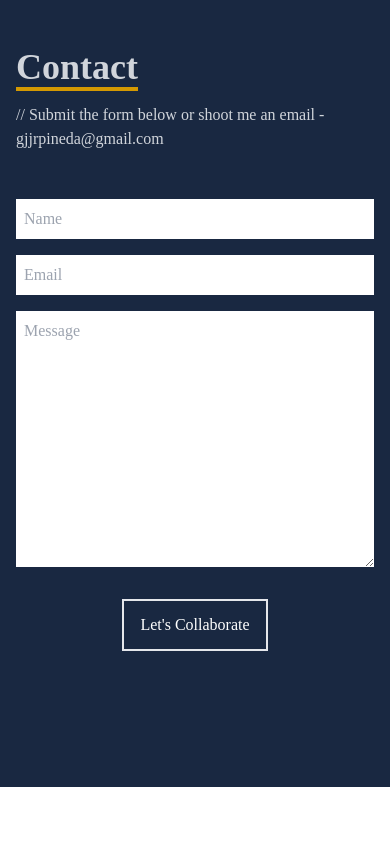
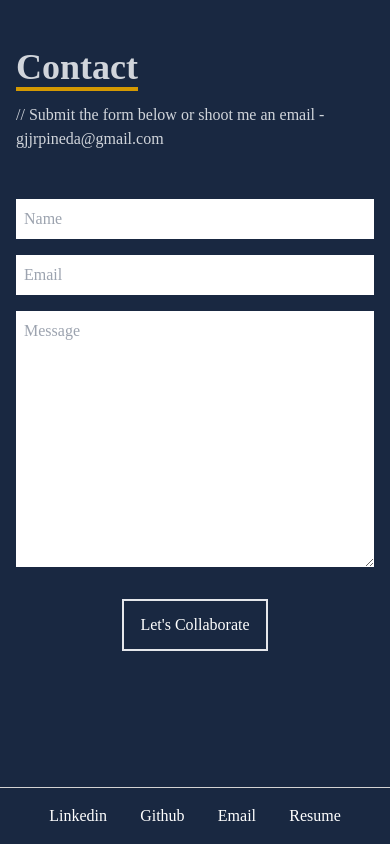
Before and after one commit to gjjrpin/gj-portfolio, a React (Create React App) app: page / in a window 390 px wide. Shown: the part 3547-4391 px from the top of the page. Before the commit the page ends 4334 px from the top, so only its background shows below. Built offline with nearby package versions, Linux system fonts and the light colour scheme.

Commit message:
added footer

```diff
--- a/src/App.js
+++ b/src/App.js
@@ -4,6 +4,7 @@ import About from "./components/About";
 import Skills from "./components/Skills";
 import Work from "./components/Work";
 import Contact from "./components/Contact";
+import Footer from "./components/Footer";
 
 function App() {
   return (
@@ -14,6 +15,7 @@ function App() {
       <Skills />
       <Work />
       <Contact />
+      <Footer />
     </div>
   );
 }
--- /dev/null
+++ b/src/components/Footer.jsx
@@ -0,0 +1,26 @@
+import React from "react";
+
+const Footer = () => {
+  return (
+    <div className="bg-[#192841]">
+      <ul className="md:hidden list-none flex justify-evenly p-4 border-t  border-[#D3D3D3] text-[#FFFFFF]">
+        <li className="p-0">
+          <a href="https://linkedin.com/in/gj-pineda">Linkedin</a>
+        </li>
+        <li className="p-0">
+          <a href="https://github.com/gjjrpin">Github</a>
+        </li>
+        <li className="p-0">
+          <a href="mailto:gjjrpineda@gmail.com">Email</a>
+        </li>
+        <li className="p-0">
+          <a href="https://drive.google.com/file/d/1zaYvf5n7hoyBsOVlD_SZx4syfgKQLKnE/view?usp=share_link">
+            Resume
+          </a>
+        </li>
+      </ul>
+    </div>
+  );
+};
+
+export default Footer;
```
